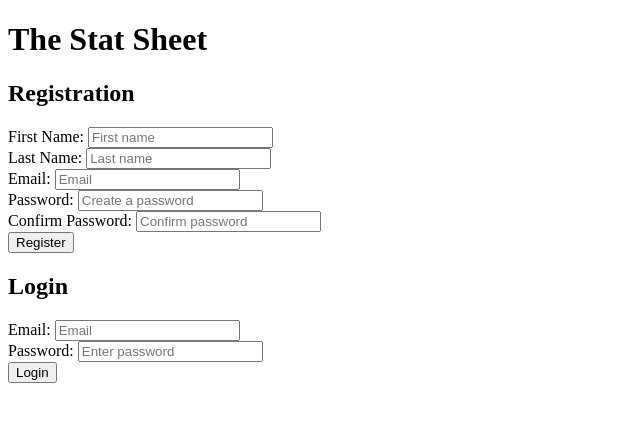
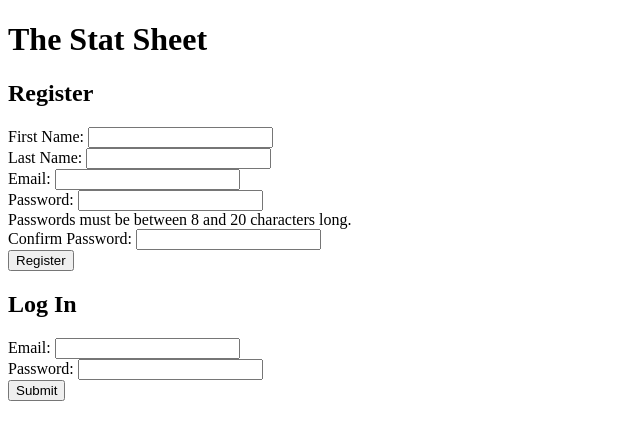
Before and after one commit to JohnathonBowers/nba-tracker, a Flask app: page /login in a window 1280 px wide. Shown: the top 440 px of the page, without its empty margins (0-640 px from the left). Run offline with Flask 3, Linux system fonts and the light colour scheme.

Commit message:
updated login_reg.html

```diff
--- a/flask_app/controllers/users.py
+++ b/flask_app/controllers/users.py
@@ -11,8 +11,6 @@ def home():
 
 @app.route('/login')
 def login_reg():
-    if session.get('user_id'):
-        return redirect ('/dashboard')
     return render_template ('login_reg.html')
 
 @app.route('/login-register', methods=['POST'])
--- a/flask_app/templates/login_reg.html
+++ b/flask_app/templates/login_reg.html
@@ -8,73 +8,114 @@
     <title>The Stat Sheet</title>
 </head>
 <body>
-    <div class="container">
-        <h1 class="">The Stat Sheet</h1>
-        <h2>Registration</h2>
-        <div class="container">
-            {% with messages = get_flashed_messages() %}
-            {% if messages %}
-            {% for message in messages %}
-            <p class="error">{{message}}</p>
+    <div>
+        <h1>The Stat Sheet</h1>
+        <div>
+            <h2>Register</h2>
+            <form action="/login-register" method="post">
+                <div>
+                    <label for="first_name">First Name:</label>
+                    <input type="text" name="first_name" value="{{session['first_name']}}">
+                </div>
+                <div>
+                    {% with names = get_flashed_messages(category_filter=['first_name']) %}
+                        {% if names %}
+                        <ul>
+                            {% for msg in names %}
+                                <li>{{ msg }}</li>
                             {% endfor %}
+                        </ul>
                         {% endif %}
-
                     {% endwith %}
                 </div>
-        <div class="flex-container">
                 <div>
-                <form action="/register" method="post">
-
-                    <div class="form-group">
-                        <label for="firstname">First Name:</label>
-                        <input type="text" name="firstname" class="form-control" id="firstname"
-                            placeholder="First name">
+                    <label for="last_name">Last Name:</label>
+                    <input type="text" name="last_name" value="{{session['last_name']}}">
                 </div>
-
-                    <div class="form-group">
-                        <label for="lastname">Last Name:</label>
-                        <input type="text" name="lastname" class="form-control" id="lastname" placeholder="Last name">
+                <div>
+                    {% with names = get_flashed_messages(category_filter=['last_name']) %}
+                        {% if names %}
+                        <ul>
+                            {% for msg in names %}
+                                <li>{{ msg }}</li>
+                            {% endfor %}
+                        </ul>
+                        {% endif %}
+                    {% endwith %}
                 </div>
-
-                    <div class="form-group">
+                <div>
                     <label for="email">Email:</label>
-                        <input type="text" class="form-control" id="email" name="email" placeholder="Email">
+                    <input type="text" name="email" value="{{session['email']}}">
                 </div>
-
-                    <div class="form-group">
+                <div>
+                    {% with names = get_flashed_messages(category_filter=['email']) %}
+                        {% if names %}
+                        <ul>
+                            {% for msg in names %}
+                                <li>{{ msg }}</li>
+                            {% endfor %}
+                        </ul>
+                        {% endif %}
+                    {% endwith %}
+                </div>
+                <div>
                     <label for="password">Password:</label>
-                        <input type="password" class="form-control" name="password" id="password"
-                            placeholder="Create a password">
+                    <input type="password" name="password">
+                    <div>Passwords must be between 8 and 20 characters long.</div>
                 </div>
-                    <div class="form-group">
-                        <label for="confirm_pass">Confirm Password:</label>
-                        <input type="password" class="form-control" name="confirm_pass"
-                            id="confirm_pass" placeholder="Confirm password">
+                <div>
+                    {% with names = get_flashed_messages(category_filter=['password']) %}
+                        {% if names %}
+                        <ul>
+                            {% for msg in names %}
+                                <li>{{ msg }}</li>
+                            {% endfor %}
+                        </ul>
+                        {% endif %}
+                    {% endwith %}
                 </div>
-                    <div class="form-group">
-                        <input type="submit" class="btn-primary" value="Register">
+                <div>
+                    <label for="confirm_password">Confirm Password:</label>
+                    <input type="password" name="confirm_password">
                 </div>
+                <div>
+                    {% with names = get_flashed_messages(category_filter=['confirm_password']) %}
+                        {% if names %}
+                        <ul class="flashes mb-2">
+                            {% for msg in names %}
+                                <li>{{ msg }}</li>
+                            {% endfor %}
+                        </ul>
+                        {% endif %}
+                    {% endwith %}
+                </div>
+                <input type="submit" value="Register">
             </form>
         </div>
         <div>
-                <h2>Login</h2>
-                <form action="/login" method="post">
-                    <div class="form-group">
-                        <label for="email">Email:</label>
-                        <input type="email" class="form-control" id="email" name="email" placeholder="Email">
+            <h2>Log In</h2>
+            <form action="/login-login" method="post">
+                <div>
+                    {% with names = get_flashed_messages() %}
+                        {% if names %}
+                        <ul>
+                            {% for msg in names %}
+                                <li>{{ msg }}</li>
+                            {% endfor %}
+                        </ul>
+                        {% endif %}
+                    {% endwith %}
                 </div>
-
-                    <div class="form-group">
-                        <label for="password">Password:</label>
-                        <input type="password" class="form-control" name="password" id="password"
-                            placeholder="Enter password">
+                <div>
+                    <label for="login_email">Email:</label>
+                    <input type="text" name="login_email" value="{{session['login_email']}}">
                 </div>
-
-                    <div class="form-group">
-                        <input type="submit" class="btn-primary" value="Login">
+                <div>
+                    <label for="login_password">Password:</label>
+                    <input type="password" name="login_password">
                 </div>
+                <input type="submit" value="Submit">
             </form>
-            </div>
         </div>
     </div>
 </body>
```
Also changed, not shown: flask_app/models/user.py (+10 -10 lines). Lines whose indentation alone changed are shown as unchanged.
